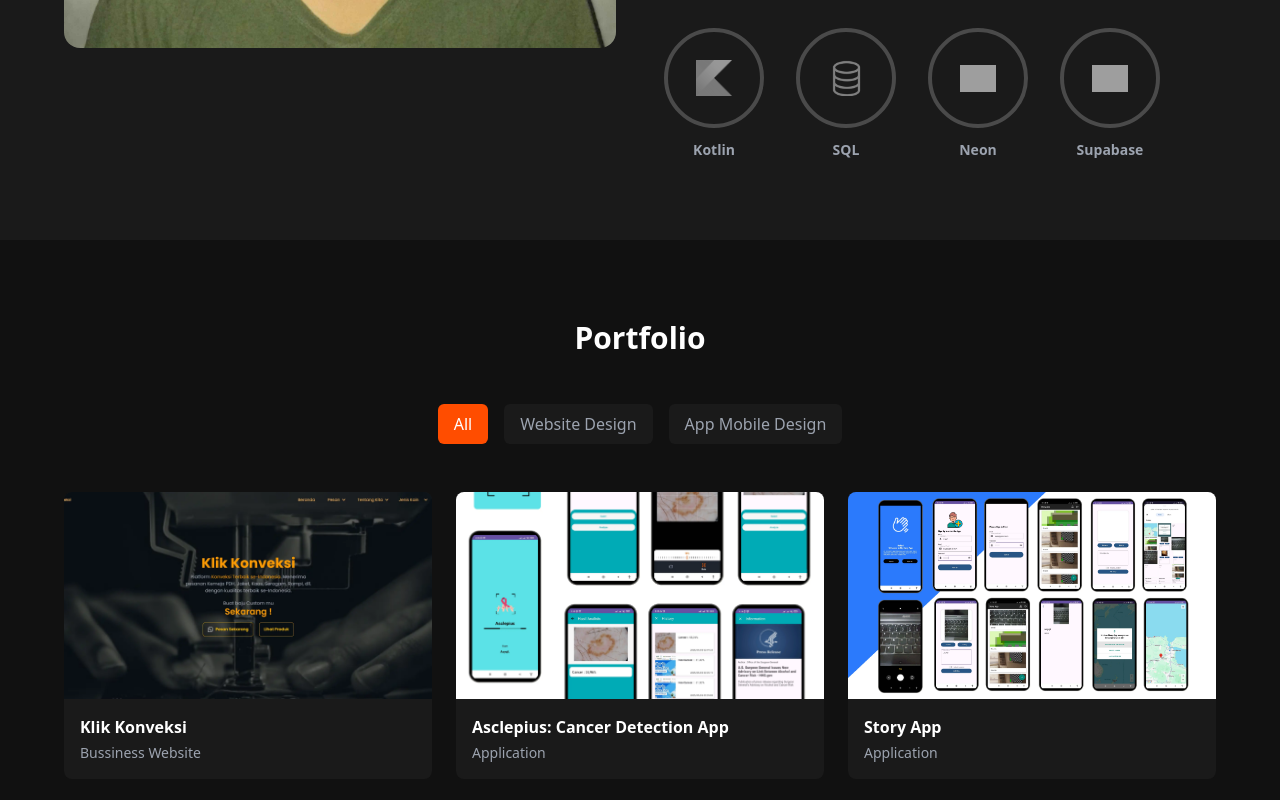
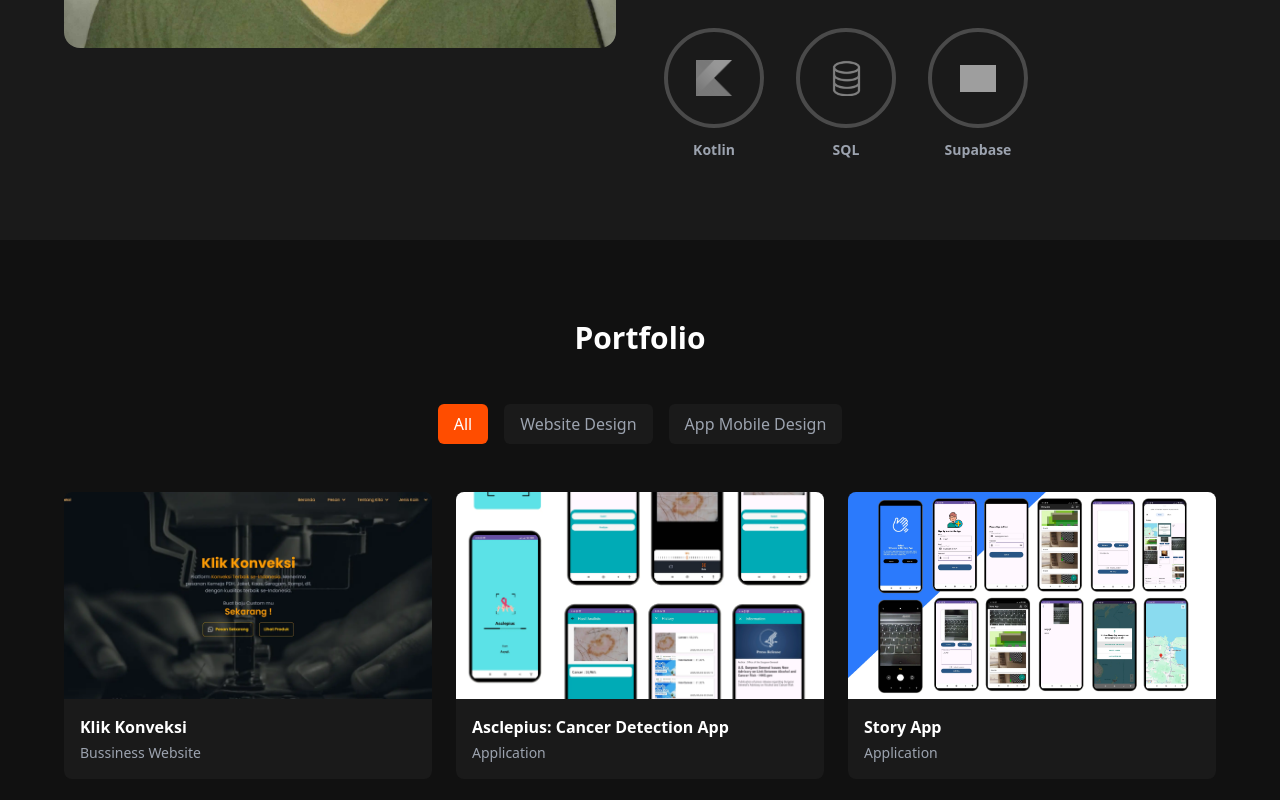
Before and after one commit to Asyqii/my-portfolio, a React (Vite) app: page / in a window 1280 px wide. Shown: the part 2128-2928 px from the top of the page. Built offline with nearby package versions, Linux system fonts and the light colour scheme; grey boxes are pictures that could not be loaded.

Commit message:
chore: remove neon logo

```diff
--- a/src/App.tsx
+++ b/src/App.tsx
@@ -71,7 +71,6 @@ const App: React.FC = () => {
     { logo: javascriptLogo, percentage: 80, name: "Javascript" },
     { logo: kotlinLogo, percentage: 80, name: "Kotlin" },
     { logo: sqlLogo, percentage: 50, name: "SQL" },
-    { logo: "https://cdn.simpleicons.org/neondatabase/00E599", percentage: 80, name: "Neon" },
     { logo: "https://cdn.simpleicons.org/supabase/3ECF8E", percentage: 80, name: "Supabase" },
   ];
 
```
